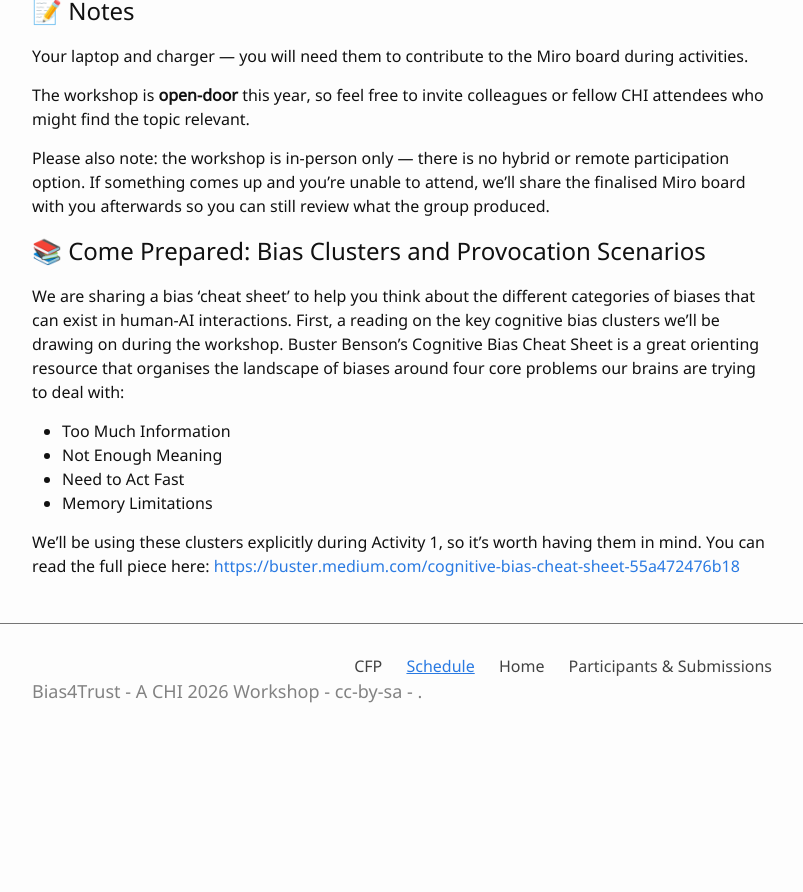
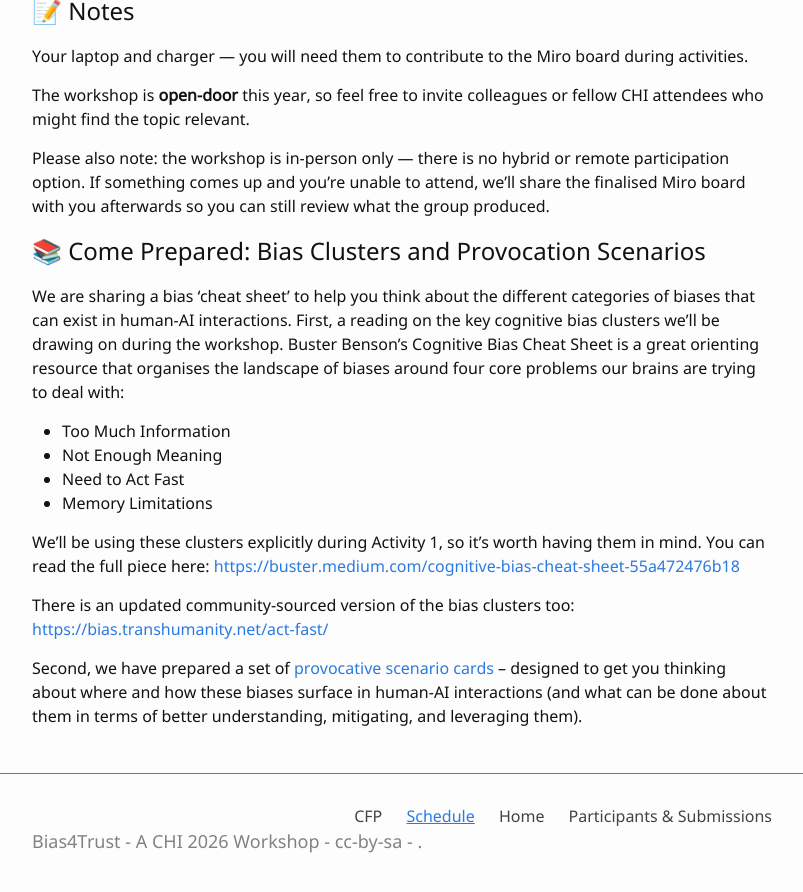
Before and after one commit to chi-bias-trust/chi-bias-trust.github.io, a Jekyll site: the page built from 1-Schedule.md, in a window 1280 px wide and 900 px high, scrolled down 692 px. Shown: the top 892 px of the window, without its empty margins (238-1041 px from the left). Built offline with Jekyll 4.4.1, drawn with Linux system fonts in a browser that asks for light colours; before the commit the page ends 1442 px from its top, so only the background shows below that.

Commit message:
Update 1-Schedule.md

```diff
--- a/1-Schedule.md
+++ b/1-Schedule.md
@@ -45,3 +45,7 @@ First, a reading on the key cognitive bias clusters we'll be drawing on during t
 * Memory Limitations
 
 We'll be using these clusters explicitly during Activity 1, so it's worth having them in mind. You can read the full piece here: [https://buster.medium.com/cognitive-bias-cheat-sheet-55a472476b18](https://buster.medium.com/cognitive-bias-cheat-sheet-55a472476b18)
+
+There is an updated community-sourced version of the bias clusters too: [https://bias.transhumanity.net/act-fast/](https://bias.transhumanity.net/act-fast/)
+
+Second, we have prepared a set of [provocative scenario cards](https://chi-bias-trust.github.io/BiasClusters_ProblemScenarios.pdf) -- designed to get you thinking about where and how these biases surface in human-AI interactions (and what can be done about them in terms of better understanding, mitigating, and leveraging them).
```
